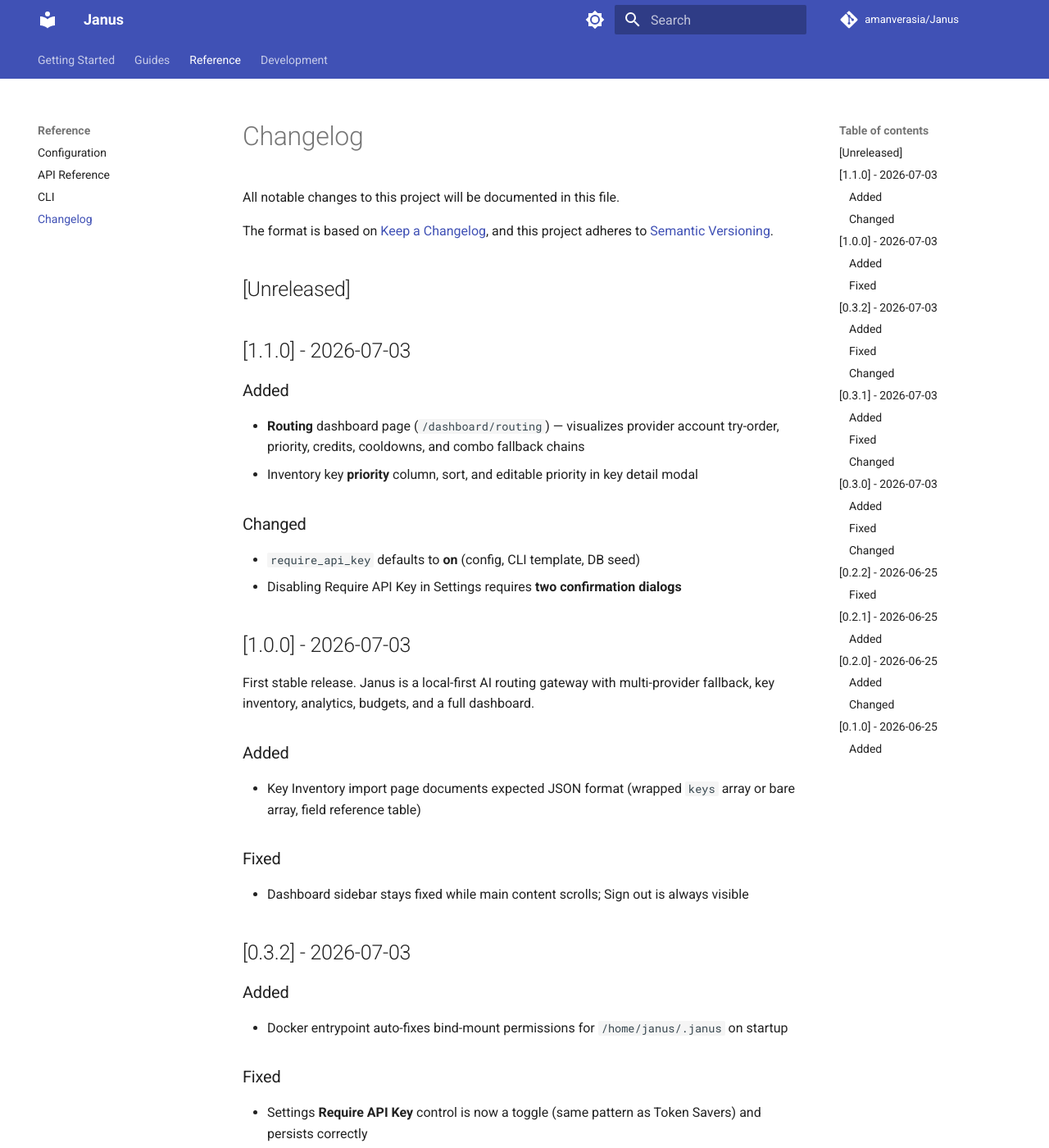
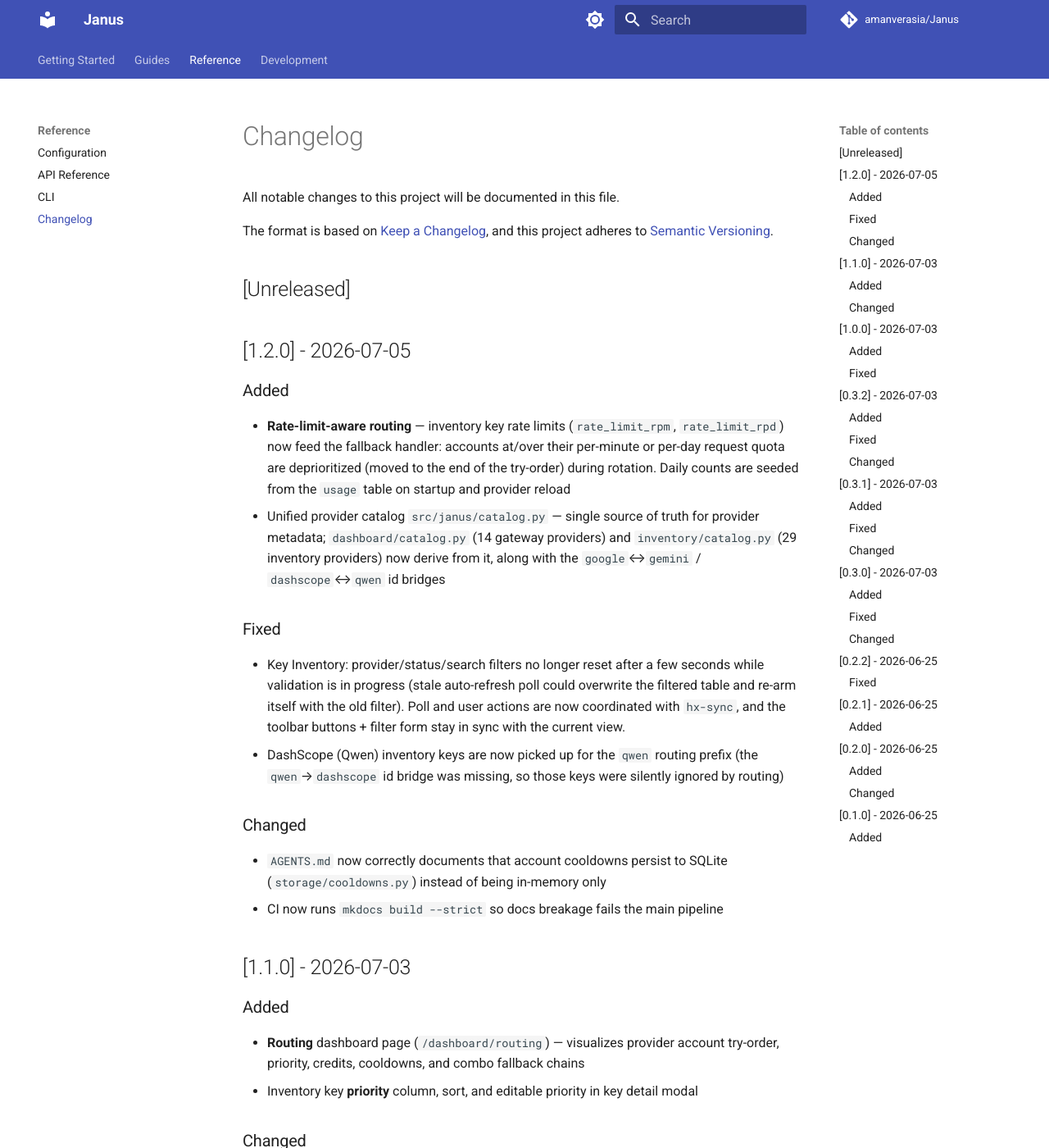
Before and after one commit to amanverasia/Janus, an MkDocs documentation site: the page built from docs/changelog.md, in a window 1280 px wide and 1400 px high. Shown: the whole window at 82% size. Built offline with MkDocs 1.6.1 and Material for MkDocs 9.7.7, drawn with Linux system fonts in a browser that asks for light colours; comment, search, counter and statistics services are not loaded.

Commit message:
chore(release): prepare v1.2.0
- Bump version to 1.2.0 and finalize CHANGELOG
- Add mkdocs build --strict to main CI
- Update AGENTS.md (cooldown persistence, unified catalog, rate-limit routing)
- Check off completed todo.md items

```diff
--- a/CHANGELOG.md
+++ b/CHANGELOG.md
@@ -6,6 +6,20 @@ The format is based on [Keep a Changelog](https://keepachangelog.com/en/1.1.0/),
 and this project adheres to [Semantic Versioning](https://semver.org/spec/v2.0.0.html).
 
 ## [Unreleased]
+
+## [1.2.0] - 2026-07-05
+
+### Added
+- **Rate-limit-aware routing** — inventory key rate limits (`rate_limit_rpm`, `rate_limit_rpd`) now feed the fallback handler: accounts at/over their per-minute or per-day request quota are deprioritized (moved to the end of the try-order) during rotation. Daily counts are seeded from the `usage` table on startup and provider reload
+- Unified provider catalog `src/janus/catalog.py` — single source of truth for provider metadata; `dashboard/catalog.py` (14 gateway providers) and `inventory/catalog.py` (29 inventory providers) now derive from it, along with the `google`↔`gemini` / `dashscope`↔`qwen` id bridges
+
+### Fixed
+- Key Inventory: provider/status/search filters no longer reset after a few seconds while validation is in progress (stale auto-refresh poll could overwrite the filtered table and re-arm itself with the old filter). Poll and user actions are now coordinated with `hx-sync`, and the toolbar buttons + filter form stay in sync with the current view.
+- DashScope (Qwen) inventory keys are now picked up for the `qwen` routing prefix (the `qwen`→`dashscope` id bridge was missing, so those keys were silently ignored by routing)
+
+### Changed
+- `AGENTS.md` now correctly documents that account cooldowns persist to SQLite (`storage/cooldowns.py`) instead of being in-memory only
+- CI now runs `mkdocs build --strict` so docs breakage fails the main pipeline
 
 ## [1.1.0] - 2026-07-03
 
--- a/pyproject.toml
+++ b/pyproject.toml
@@ -4,7 +4,7 @@ build-backend = "hatchling.build"
 
 [project]
 name = "janus-ai"
-version = "1.1.0"
+version = "1.2.0"
 description = "The two-faced AI routing gateway"
 readme = "README.md"
 license = "GPL-3.0-only"
```
Also changed, not shown: AGENTS.md (+3 -2 lines), todo.md (+6 -6 lines), 1 other file.
